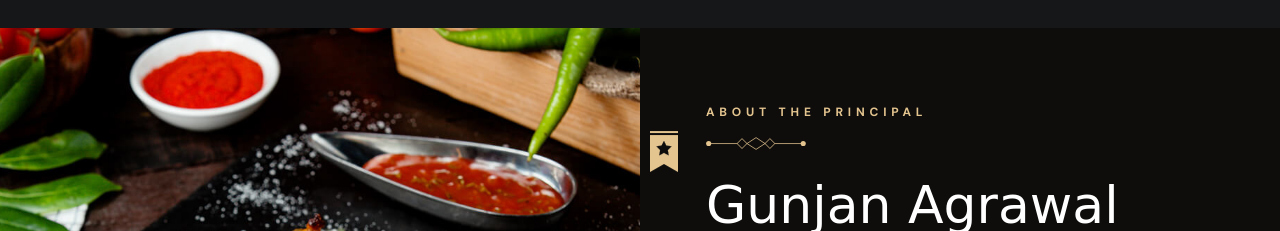
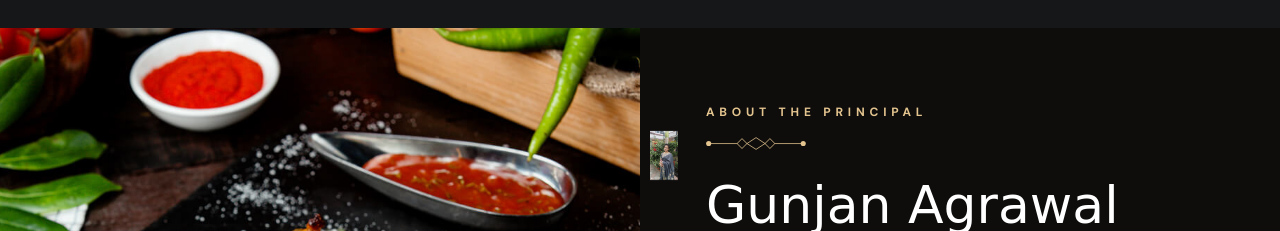
Before and after one commit to Kalpit0710/School, a plain HTML site: page index.html in a window 1280 px wide. Shown: the part 2880-3111 px from the top of the page. Drawn offline with nearby package versions, Linux system fonts and the light colour scheme; a web font is replaced by a local one.

Commit message:
Update index.html

```diff
--- a/index.html
+++ b/index.html
@@ -474,7 +474,7 @@
         <div class="special-dish-content bg-black-10">
           <div class="container">
 
-            <img src="./assets/images/badge-1.png" width="28" height="41" loading="lazy" alt="badge" class="abs-img">
+            <img src="./assets/images/principal.jpg" width="28" height="41" loading="lazy" alt="badge" class="abs-img">
 
             <p class="section-subtitle label-2">About The Principal</p>
 
```
